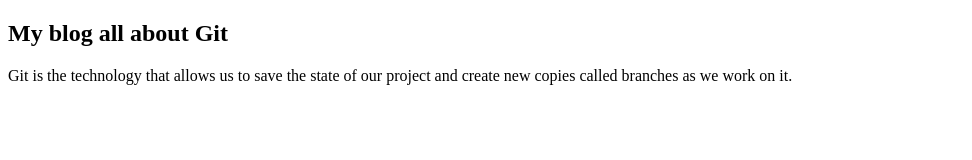
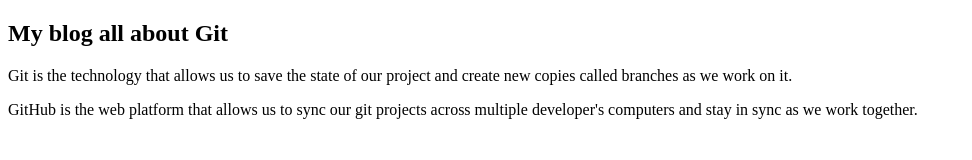
Before and after one commit to jinbyun5/web-scripting-1-2025-spring-summer, a plain HTML site: page index.html in a window 1280 px wide. Shown: the whole page, without its empty margins (0-972 px from the left). Drawn offline with Linux system fonts and the light colour scheme.

Commit message:
Adds more content to home page

```diff
--- a/index.html
+++ b/index.html
@@ -13,6 +13,7 @@
     <main>
         <section id="overview">
             <p>Git is the technology that allows us to save the state of our project and create new copies called branches as we work on it.</p>
+            <p>GitHub is the web platform that allows us to sync our git projects across multiple developer's computers and stay in sync as we work together.</p>
         </section>
 
     </main>
```
Also changed, not shown: 1 other file.
